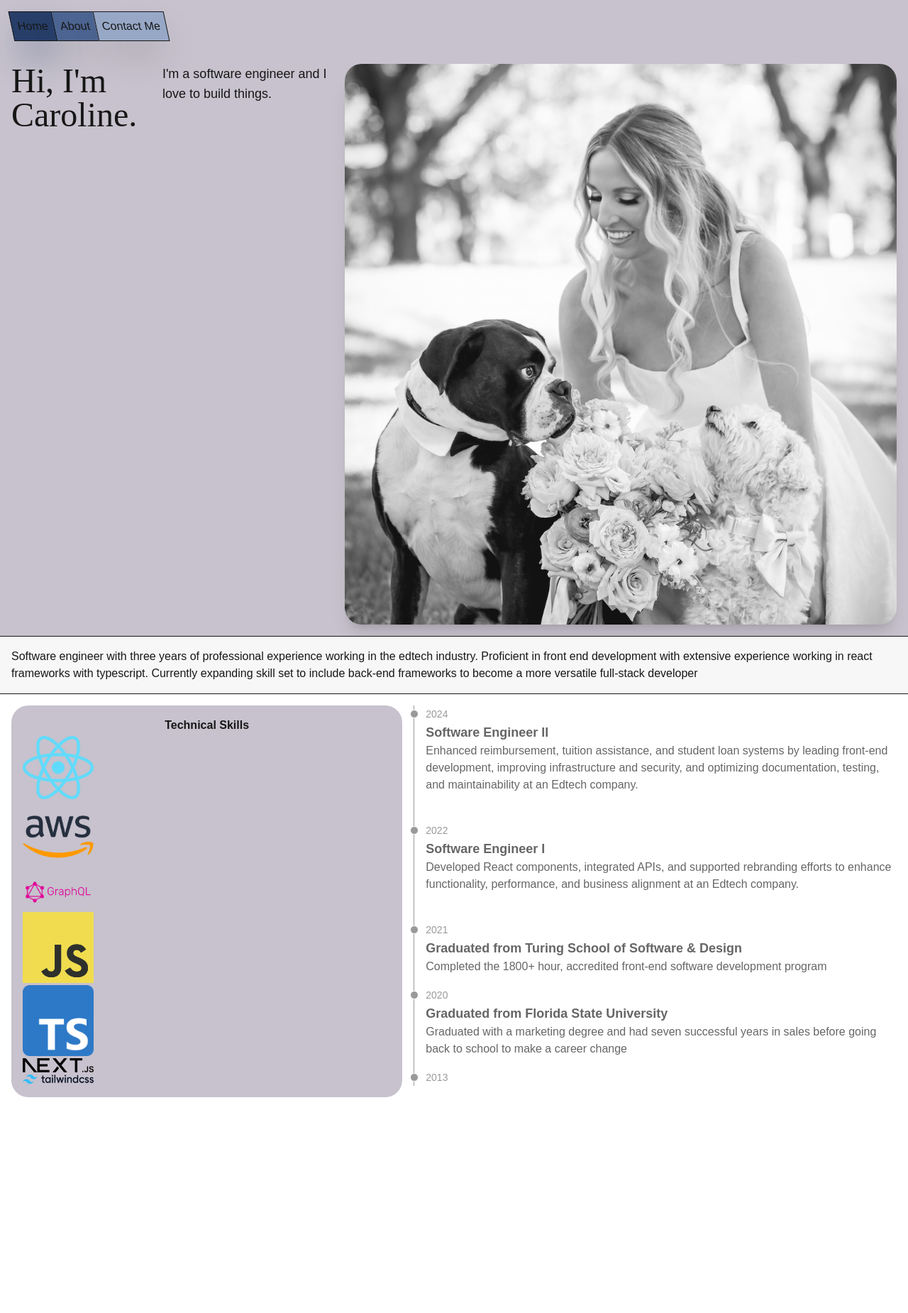
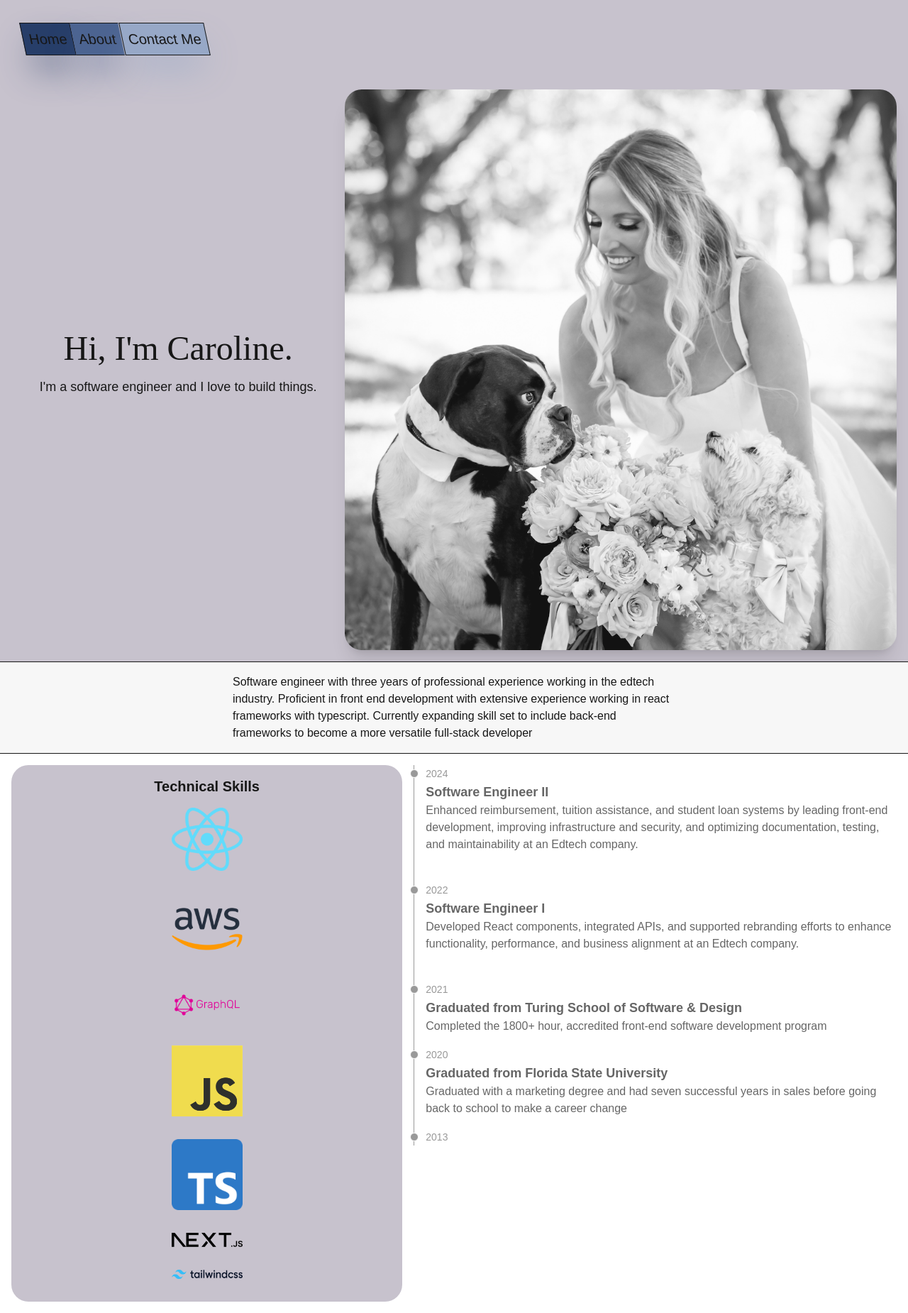
Before and after one commit to carolineshowscode/caroline-shows-website, a Next.js app: page / in a window 1280 px wide. Shown: the whole page at 71% size. Before the commit the page ends 1562 px from the top, so only its background shows below. Built offline with nearby package versions, Linux system fonts and the light colour scheme; a web font is replaced by a local one.

Commit message:
update styling for screens larger than 640px

```diff
--- a/src/app/about/page.tsx
+++ b/src/app/about/page.tsx
@@ -1,8 +1,8 @@
 export default function About() {
     return (
-        <div className='bg-primary h-screen p-2'>
-            <h1 className='font-playwrite text-xl m-2'>About</h1>
-            <p>coming soon</p>
+        <div className='bg-primary h-screen p-2 sm:flex flex-col items-center'>
+            <h1 className='font-playwrite text-xl m-2 sm:text-4xl'>About</h1>
+            <p className='sm:text-xl'>coming soon</p>
         </div>
     )
 };
--- a/src/app/page.tsx
+++ b/src/app/page.tsx
@@ -3,29 +3,29 @@ import Image from 'next/image';
 export default function Home() {
   return (
     <div className='flex flex-col'>
-      <div className='flex border-b bg-primary p-4 sm:'>
-        <div className='text-lg basis-1/2 sm:flex justify-center'>
+      <div className='flex border-b bg-primary p-4 sm:items-center'>
+        <div className='text-lg basis-1/2 sm:flex flex-col items-center content-center'>
           <h1 className='font-playwrite text-xl sm:text-5xl'>Hi, I'm Caroline.</h1>
-          <p> I'm a software engineer and I love to build things. </p>
+          <p className='sm:m-4'> I'm a software engineer and I love to build things. </p>
         </div>
         <div>
           <Image src='/caroline.png' width={500} height={600} layout='responsive' className='rounded-3xl shadow-xl sm:w-3/4' alt='Caroline' />
         </div>
       </div>
-      <div className='bg-secondary border-b text-wrap p-4'>
-        <p>Software engineer with three years of professional experience working in the edtech industry. Proficient in front end development with extensive experience working in react frameworks with typescript. Currently expanding skill set to include back-end
+      <div className='bg-secondary border-b text-wrap p-4 sm:flex justify-center'>
+        <p className='sm:w-1/2'>Software engineer with three years of professional experience working in the edtech industry. Proficient in front end development with extensive experience working in react frameworks with typescript. Currently expanding skill set to include back-end
         frameworks to become a more versatile full-stack developer</p>
       </div>
       <div className='flex flex-row p-4'>
-        <div className='bg-primary grid grid-cols-1 rounded-3xl max-h-min p-4 w-full'>
-          <h2 className='text-center font-semibold'>Technical Skills</h2>
-          <Image src='/reacticon.png' width={100} height={100} alt='React Logo' className=''/>
-          <Image src='/awslogo.png' width={100} height={100} alt='AWS Logo' />
-          <Image src='/graphqllogo.png' width={100} height={100} alt='GraphQL Logo' />
-          <Image src='/jslogo.png' width={100} height={100} alt='JS Logo' />
-          <Image src='/tslogo.png' width={100} height={100} alt='TS Logo' />
-          <Image src='/nextjslogo.png' width={100} height={100} alt='Next.js Logo' />
-          <Image src='/tailwindcsslogo.png' width={100} height={100} alt='Tailwind Logo' />
+        <div className='bg-primary grid grid-cols-1 rounded-3xl max-h-min p-4 w-full sm:flex flex-col items-center w-1/5 max-h-screen'>
+          <h2 className='text-center font-semibold sm:text-xl'>Technical Skills</h2>
+          <Image src='/reacticon.png' width={100} height={100} alt='React Logo' className='sm:m-4'/>
+          <Image src='/awslogo.png' width={100} height={100} alt='AWS Logo' className='sm:m-4'/>
+          <Image src='/graphqllogo.png' width={100} height={100} alt='GraphQL Logo' className='sm:m-4'/>
+          <Image src='/jslogo.png' width={100} height={100} alt='JS Logo' className='sm:m-4'/>
+          <Image src='/tslogo.png' width={100} height={100} alt='TS Logo' className='sm:m-4'/>
+          <Image src='/nextjslogo.png' width={100} height={100} alt='Next.js Logo' className='sm:m-4'/>
+          <Image src='/tailwindcsslogo.png' width={100} height={100} alt='Tailwind Logo' className='sm:m-4'/>
         </div>
         <div>
           <ol className="relative border-s border-grey dark:border-darkGrey ml-4">
--- a/src/components/nav.tsx
+++ b/src/components/nav.tsx
@@ -2,15 +2,15 @@ import Link from 'next/link';
 
 export default function Nav() {
   return (
-    <nav className='border-0 bg-primary'>
-      <ul className='flex p-4'>
+    <nav className='border-0 bg-primary sm:text-xl'>
+      <ul className='flex p-4 sm:p-8'>
         <li className='bg-darkBlue p-2 skew-x-12 shadow-2xl shadow-darkBlue border hover:scale-110'>
           <Link href="/">Home</Link>
         </li>
-        <li className='bg-mediumBlue p-2 skew-x-12 shadow-2xl border-y hover:scale-110'>
+        <li className='bg-mediumBlue p-2 skew-x-12 shadow-2xl shadow-mediumBlue border-y hover:scale-110'>
           <Link href="/about">About</Link>
         </li>
-        <li className='bg-lightBlue p-2 skew-x-12 shadow-2xl border hover:scale-110'>
+        <li className='bg-lightBlue p-2 skew-x-12 shadow-2xl shadow-lightBlue border hover:scale-110'>
           <a href='mailto:caroline.e.shows@gmail.com'>Contact Me</a>
         </li>
       </ul>
```
